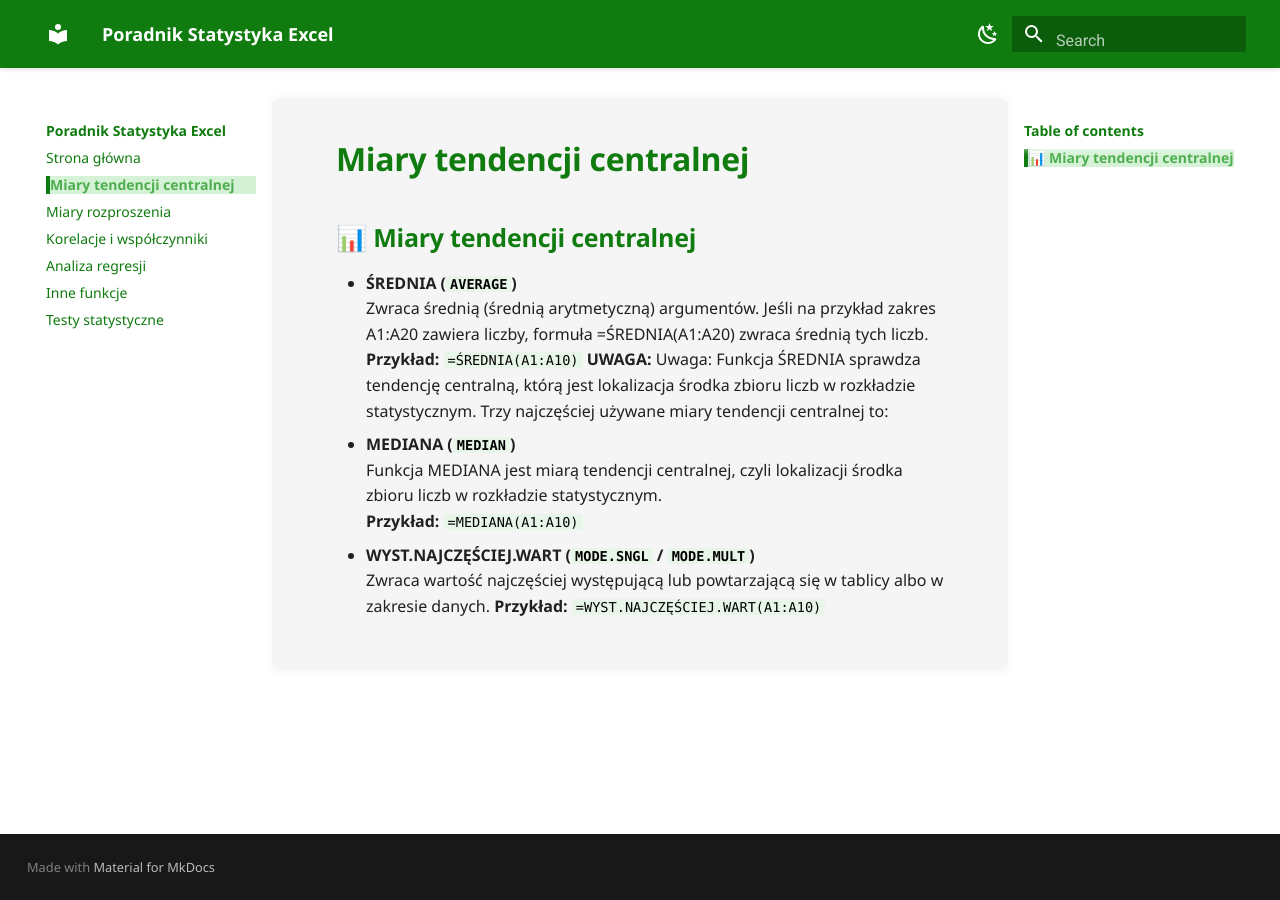
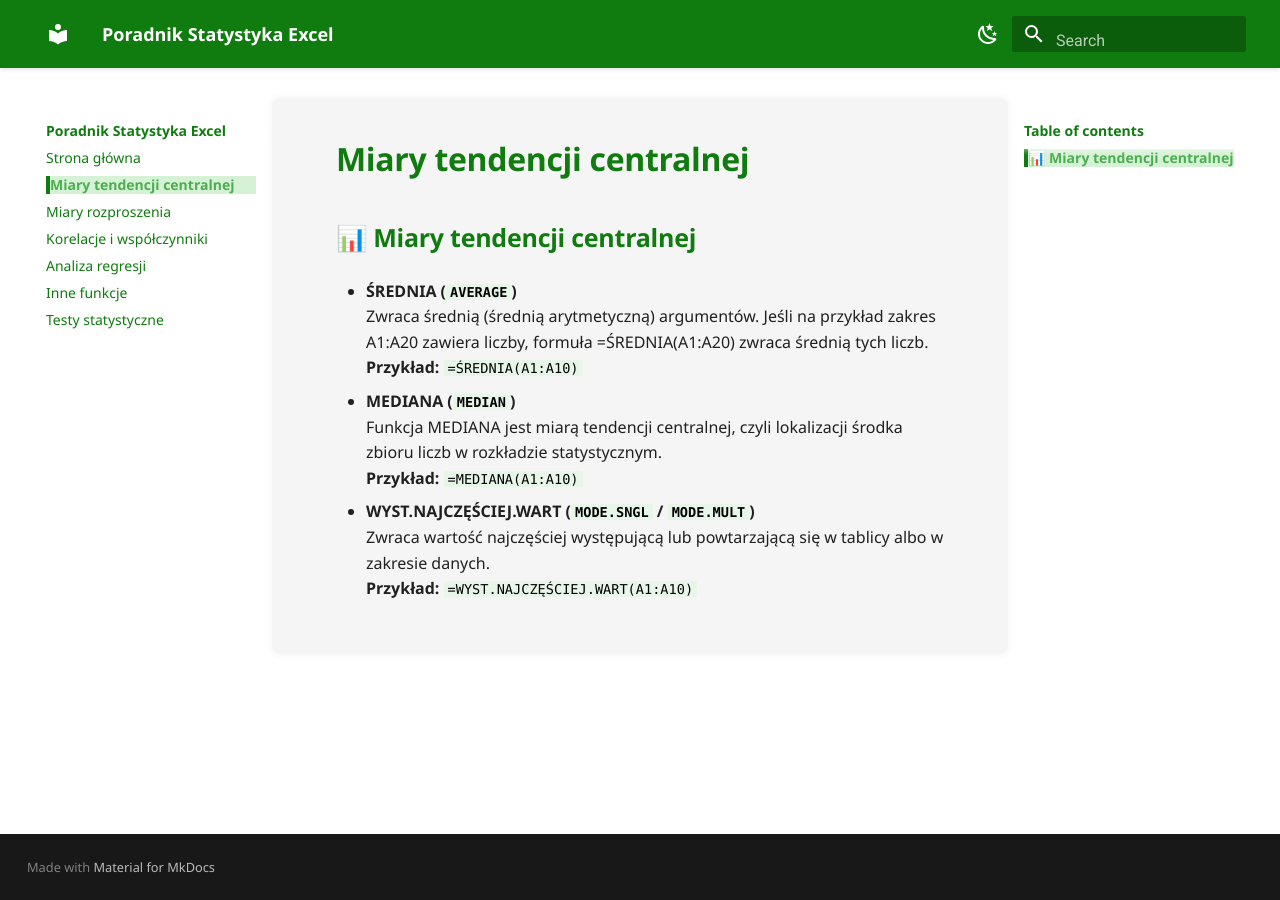
Before and after one commit to Filipek27/Projekt-na-SWPG-Produkcyjny, an MkDocs documentation site: the page built from docs/tendencja.md, in a window 1280 px wide. Built offline with MkDocs 1.6.1 and Material for MkDocs 9.7.7, drawn with Linux system fonts in a browser that asks for light colours.

Commit message:
Poprawa nazw funkcji, przykładów i README

```diff
--- a/docs/tendencja.md
+++ b/docs/tendencja.md
@@ -3,8 +3,7 @@
 - **ŚREDNIA (`AVERAGE`)**
   Zwraca średnią (średnią arytmetyczną) argumentów. Jeśli na przykład zakres A1:A20 zawiera liczby, formuła =ŚREDNIA(A1:A20) zwraca średnią tych liczb.
   **Przykład:** `=ŚREDNIA(A1:A10)`
-  **UWAGA:**
-Uwaga: Funkcja ŚREDNIA sprawdza tendencję centralną, którą jest lokalizacja środka zbioru liczb w rozkładzie statystycznym. Trzy najczęściej używane miary tendencji centralnej to:
+
 - **MEDIANA (`MEDIAN`)**
   Funkcja MEDIANA jest miarą tendencji centralnej, czyli lokalizacji środka zbioru liczb w rozkładzie statystycznym.
   **Przykład:** `=MEDIANA(A1:A10)`
```
Also changed, not shown: README.md (+2 -0 lines), docs/testy.md (+1 -3 lines).
